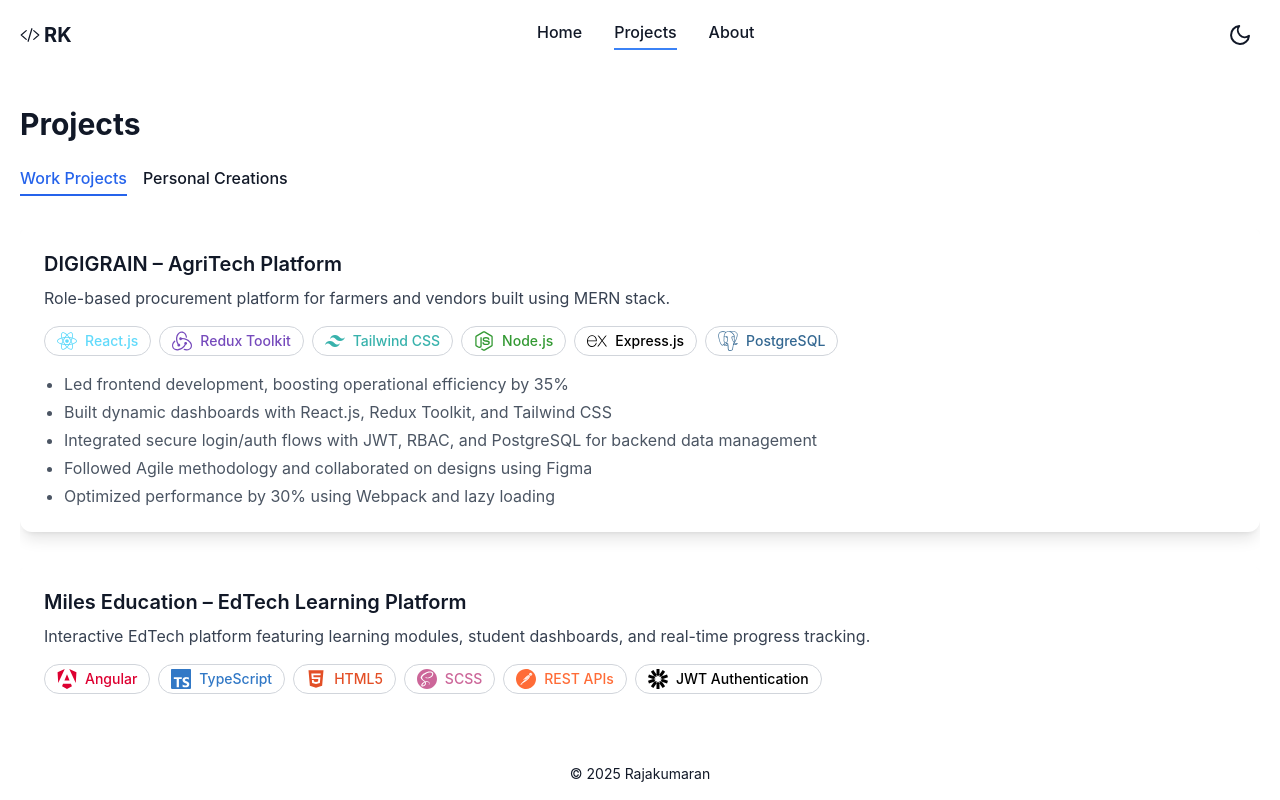
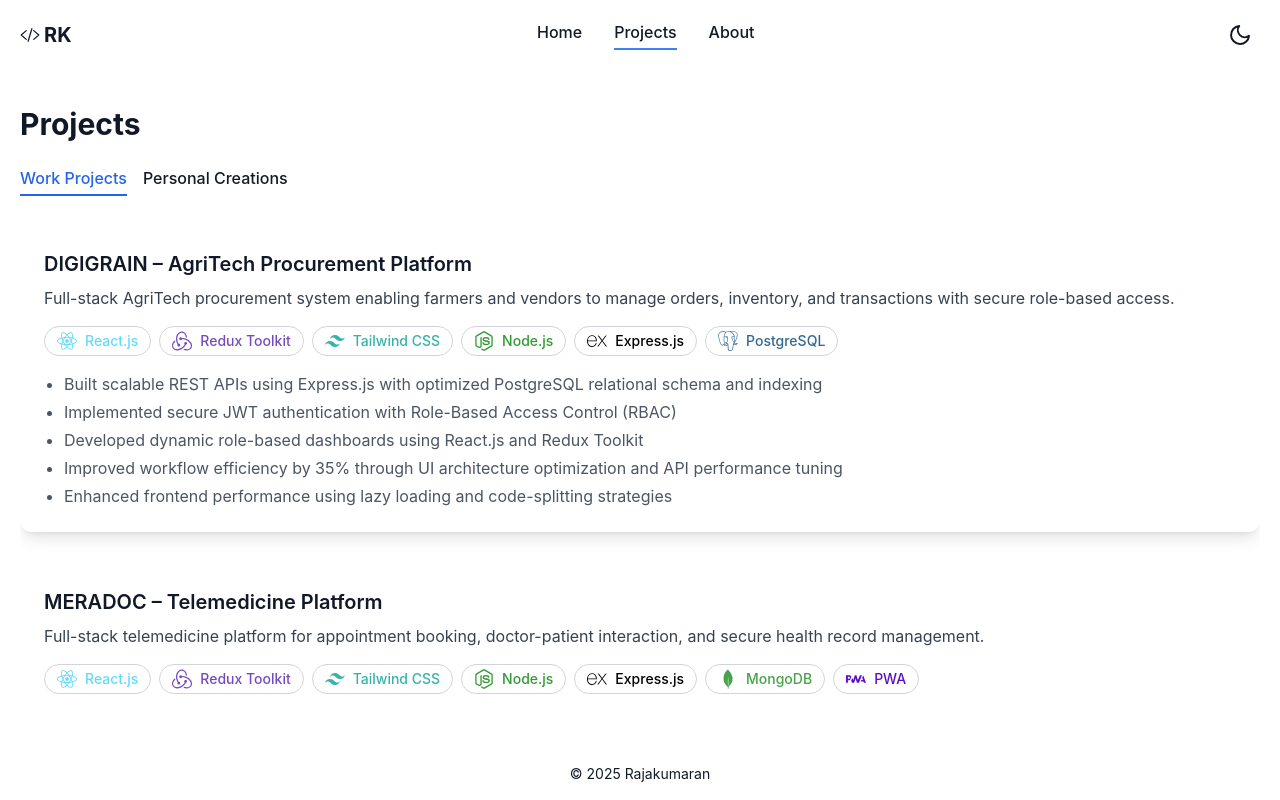
Before and after one commit to rajakuma6an2022/portfolio, a React (Vite) app in the folder Client/: page /projects in a window 1280 px wide. Built offline with nearby package versions, Linux system fonts and the light colour scheme.

Commit message:
profile update

```diff
--- a/Client/src/data/Portfolio.tsx
+++ b/Client/src/data/Portfolio.tsx
@@ -9,6 +9,8 @@
   FaAws,
   FaLinkedin,
   FaDatabase,
+  FaLanguage,
+  FaGitAlt,
 } from "react-icons/fa";
 import {
   SiNextdotjs,
@@ -34,11 +36,17 @@
   SiSass,
   SiPassport,
   SiPwa,
+  SiReactivex,
+  SiSecurityscorecard,
+  SiGithubactions,
+  SiScrumalliance,
+  SiDatabricks,
+  SiAuth0,
 } from "react-icons/si";
 import { PortfolioData } from "../types/portfolioTypes";
 import rajkumar from "../assets/rajkumar.jpg";
 import naukri from "../assets/naukri.png";
-import resume from "../assets/rajakumaran-MERN-resume.pdf";
+import resume from "../assets/rajakumaran-resume.pdf";
 import fullStackCertificate from "../assets/fullstackwebdev-certificate.pdf";
 
 export const portfolioData: PortfolioData = {
@@ -46,7 +54,7 @@
     name: "Raja Kumaran",
     role: "Full Stack Developer",
     description:
-      "Full Stack Developer | 2+ years experience building responsive, full-stack web applications with React, Angular, Node.js, Express, and MongoDB. Skilled in REST APIs, JWT authentication, Next.js, Redux Toolkit, and Tailwind CSS. Passionate about creating optimized, maintainable, and scalable solutions.",
+      "Results-driven Full Stack Developer with 2+ years of experience building scalable, production-ready web applications using React, Angular, Next.js, Node.js, and Express. Specialized in designing secure REST APIs with JWT authentication and RBAC, and optimizing database performance with PostgreSQL and MongoDB. Strong focus on performance tuning, clean architecture, and delivering responsive, user-focused digital experiences.",
     location: "Chennai, India",
     email: "rajakuma6an93@gmail.com",
     phone: "+91 96004 49228",
@@ -58,9 +66,9 @@
 
   companyProjects: [
     {
-      title: "DIGIGRAIN – AgriTech Platform",
+      title: "DIGIGRAIN – AgriTech Procurement Platform",
       description:
-        "Role-based procurement platform for farmers and vendors built using MERN stack.",
+        "Full-stack AgriTech procurement system enabling farmers and vendors to manage orders, inventory, and transactions with secure role-based access.",
       technologies: [
         { name: "React.js", icon: <FaReact />, color: "#61DAFB" },
         { name: "Redux Toolkit", icon: <SiRedux />, color: "#764ABC" },
@@ -70,22 +78,86 @@
         { name: "PostgreSQL", icon: <SiPostgresql />, color: "#336791" },
       ],
       highlights: [
-        "Led frontend development, boosting operational efficiency by 35%",
-        "Built dynamic dashboards with React.js, Redux Toolkit, and Tailwind CSS",
-        "Integrated secure login/auth flows with JWT, RBAC, and PostgreSQL for backend data management",
-        "Followed Agile methodology and collaborated on designs using Figma",
-        "Optimized performance by 30% using Webpack and lazy loading",
+        "Built scalable REST APIs using Express.js with optimized PostgreSQL relational schema and indexing",
+        "Implemented secure JWT authentication with Role-Based Access Control (RBAC)",
+        "Developed dynamic role-based dashboards using React.js and Redux Toolkit",
+        "Improved workflow efficiency by 35% through UI architecture optimization and API performance tuning",
+        "Enhanced frontend performance using lazy loading and code-splitting strategies",
       ],
     },
+
+    {
+      title: "MERADOC – Telemedicine Platform",
+      description:
+        "Full-stack telemedicine platform for appointment booking, doctor-patient interaction, and secure health record management.",
+      technologies: [
+        { name: "React.js", icon: <FaReact />, color: "#61DAFB" },
+        { name: "Redux Toolkit", icon: <SiRedux />, color: "#764ABC" },
+        { name: "Tailwind CSS", icon: <SiTailwindcss />, color: "#38B2AC" },
+        { name: "Node.js", icon: <FaNodeJs />, color: "#339933" },
+        { name: "Express.js", icon: <SiExpress />, color: "#000000" },
+        { name: "MongoDB", icon: <SiMongodb />, color: "#47A248" },
+        { name: "PWA", icon: <SiPwa />, color: "#5A0FC8" },
+      ],
+      highlights: [
+        "Developed secure JWT-based authentication and appointment management APIs",
+        "Optimized MongoDB queries using indexing, pagination, and aggregation pipelines",
+        "Implemented Progressive Web App (PWA) features including service workers, caching, and offline access",
+        "Improved application load performance by 30% through caching and API response optimization",
+        "Built responsive UI workflows with Redux Toolkit for real-time booking updates",
+      ],
+    },
+
+    {
+      title: "SANCHU ANIMAL HOSPITAL – Veterinary Platform",
+      description:
+        "Full-stack veterinary care and appointment management platform with server-side rendering and optimized performance.",
+      technologies: [
+        { name: "Next.js", icon: <SiNextdotjs />, color: "#000000" },
+        { name: "Redux Toolkit", icon: <SiRedux />, color: "#764ABC" },
+        { name: "Node.js", icon: <FaNodeJs />, color: "#339933" },
+        { name: "Express.js", icon: <SiExpress />, color: "#000000" },
+        { name: "MongoDB", icon: <SiMongodb />, color: "#47A248" },
+      ],
+      highlights: [
+        "Built RESTful backend services for appointment scheduling and pet health records",
+        "Designed efficient MongoDB schemas with indexing for optimized data retrieval",
+        "Enhanced performance using Next.js SSR, dynamic imports, and image optimization",
+        "Improved responsiveness and cross-device compatibility with optimized UI components",
+        "Reduced page load times through code splitting and bundle optimization",
+      ],
+    },
+
+    {
+      title: "FINDOC – Fintech Financial Dashboard",
+      description:
+        "Interactive financial dashboard for portfolio management, stock tracking, and real-time analytics.",
+      technologies: [
+        { name: "React.js", icon: <FaReact />, color: "#61DAFB" },
+        { name: "Redux Toolkit", icon: <SiRedux />, color: "#764ABC" },
+        { name: "Tailwind CSS", icon: <SiTailwindcss />, color: "#38B2AC" },
+        { name: "Node.js", icon: <FaNodeJs />, color: "#339933" },
+        { name: "Express.js", icon: <SiExpress />, color: "#000000" },
+        { name: "MongoDB", icon: <SiMongodb />, color: "#47A248" },
+        { name: "PWA", icon: <SiPwa />, color: "#5A0FC8" },
+      ],
+      highlights: [
+        "Developed interactive financial dashboard with portfolio and transaction tracking",
+        "Integrated real-time stock market APIs with Redux Toolkit for state synchronization",
+        "Built secure backend services with Express.js and optimized MongoDB schema design",
+        "Reduced UI rendering time by 20% through memoization and component optimization",
+        "Implemented PWA support with offline portfolio access and persistent theming",
+      ],
+    },
+
     {
       title: "Miles Education – EdTech Learning Platform",
       description:
-        "Interactive EdTech platform featuring learning modules, student dashboards, and real-time progress tracking.",
+        "Modular EdTech platform featuring interactive learning modules, dashboards, and real-time progress tracking.",
       technologies: [
         { name: "Angular", icon: <SiAngular />, color: "#DD0031" },
         { name: "TypeScript", icon: <SiTypescript />, color: "#3178C6" },
-        { name: "HTML5", icon: <FaHtml5 />, color: "#E34F26" },
-        { name: "SCSS", icon: <SiSass />, color: "#CC6699" },
+        { name: "RxJS", icon: <SiReactivex />, color: "#B7178C" },
         { name: "REST APIs", icon: <SiPostman />, color: "#FF6C37" },
         {
           name: "JWT Authentication",
@@ -94,73 +166,11 @@
         },
       ],
       highlights: [
-        "Developed interactive learning modules and student dashboards using Angular and RxJS, improving learner engagement by 40%",
-        "Built optimized, reusable Angular components and state-driven UI workflows for seamless navigation and improved performance",
-        "Implemented secure authentication and role-based access using JWT for students, instructors, and admins",
-        "Integrated REST APIs for real-time course tracking, assessments, and progress analytics",
-        "Improved frontend load speed by 25% through lazy loading, route optimization, and code splitting",
-        "Collaborated with product and design teams to deliver scalable, user-friendly interfaces",
-      ],
-    },
-
-    {
-      title: "MERADOC – Telemedicine Platform",
-      description:
-        "Telemedicine platform for appointment booking and doctor-patient interaction using MERN stack.",
-      technologies: [
-        { name: "React.js", icon: <FaReact />, color: "#61DAFB" },
-        { name: "Redux Toolkit", icon: <SiRedux />, color: "#764ABC" },
-        { name: "Bootstrap", icon: <SiBootstrap />, color: "#7952B3" },
-        { name: "Node.js", icon: <FaNodeJs />, color: "#339933" },
-        { name: "Express.js", icon: <SiExpress />, color: "#000000" },
-        { name: "MongoDB", icon: <SiMongodb />, color: "#47A248" },
-      ],
-      highlights: [
-        "Developed responsive UI using React.js, Tailwind CSS, and React Router v6",
-        "Integrated REST APIs for real-time appointment booking within the MERN stack",
-        "Implemented role-based dashboards and form validation with React-Hook-Form",
-        "Enhanced accessibility using WCAG standards and semantic HTML",
-        "Wrote unit tests using Jest and React Testing Library",
-      ],
-    },
-    {
-      title: "SANCHU ANIMAL HOSPITAL – Veterinary Platform",
-      description:
-        "Pet care and e-commerce portal built with Next.js and Redux in MERN stack.",
-      technologies: [
-        { name: "Next.js", icon: <SiNextdotjs />, color: "#000000" },
-        { name: "Redux Toolkit", icon: <SiRedux />, color: "#764ABC" },
-        { name: "Bootstrap", icon: <SiBootstrap />, color: "#7952B3" },
-        { name: "Node.js", icon: <FaNodeJs />, color: "#339933" },
-        { name: "Express.js", icon: <SiExpress />, color: "#000000" },
-        { name: "MongoDB", icon: <SiMongodb />, color: "#47A248" },
-      ],
-      highlights: [
-        "Developed pet care and e-commerce portal using Next.js and Redux in the MERN stack",
-        "Integrated appointment scheduling and pet health tracking interfaces",
-        "Collaborated on a UI/UX revamp, increasing average session duration by 25%",
-        "Ensured 100% mobile responsiveness for all key features",
-        "Boosted page load speeds by 30% using lazy loading and dynamic imports",
-      ],
-    },
-    {
-      title: "FINDOC – Financial Services Dashboard",
-      description:
-        "Interactive financial dashboard for tracking stocks and mutual funds using MERN stack.",
-      technologies: [
-        { name: "React.js", icon: <FaReact />, color: "#61DAFB" },
-        { name: "Redux Toolkit", icon: <SiRedux />, color: "#764ABC" },
-        { name: "Tailwind CSS", icon: <SiTailwindcss />, color: "#38B2AC" },
-        { name: "Node.js", icon: <FaNodeJs />, color: "#339933" },
-        { name: "Express.js", icon: <SiExpress />, color: "#000000" },
-        { name: "MongoDB", icon: <SiMongodb />, color: "#47A248" },
-      ],
-      highlights: [
-        "Built interactive financial dashboard using React.js and Node.js/Express for backend services",
-        "Integrated MongoDB to store user preferences, portfolios, and transaction history",
-        "Connected real-time stock and mutual fund APIs using Redux Toolkit for state management",
-        "Enhanced UI performance for charts and tables, reducing load time by 20%",
-        "Implemented persistent light/dark theme across sessions using local storage and context",
+        "Developed modular Angular dashboards using RxJS-driven state management",
+        "Integrated secure JWT-based authentication with role-based access control",
+        "Connected REST APIs for real-time course tracking and assessment analytics",
+        "Improved application performance by 25% using lazy loading and route-level optimization",
+        "Built reusable components and scalable architecture for long-term maintainability",
       ],
     },
   ],
@@ -207,74 +217,94 @@
       link: "", // optional – update if different
     },
   ],
+
   skills: [
     {
-      category: "Frontend",
+      category: "Frontend Technologies",
       items: [
         { name: "React.js", icon: <FaReact />, color: "#61DAFB" },
+        { name: "Next.js", icon: <SiNextdotjs />, color: "#000000" },
         { name: "Angular", icon: <SiAngular />, color: "#DD0031" },
-        { name: "Next.js", icon: <SiNextdotjs />, color: "#000000" },
-        { name: "Redux Toolkit", icon: <SiRedux />, color: "#764ABC" },
-        { name: "Tailwind CSS", icon: <SiTailwindcss />, color: "#38B2AC" },
+        { name: "TypeScript", icon: <SiTypescript />, color: "#3178C6" },
+        { name: "JavaScript", icon: <SiJavascript />, color: "#F7DF1E" },
         { name: "HTML5", icon: <FaHtml5 />, color: "#E34F26" },
         { name: "CSS3", icon: <FaCss3Alt />, color: "#1572B6" },
+        { name: "Tailwind CSS", icon: <SiTailwindcss />, color: "#38B2AC" },
+        { name: "Redux Toolkit", icon: <SiRedux />, color: "#764ABC" },
+        { name: "RxJS", icon: <SiReactivex />, color: "#B7178C" },
+        { name: "React Router", icon: <FaReact />, color: "#61DAFB" },
+        { name: "Progressive Web Apps", icon: <SiPwa />, color: "#5A0FC8" },
+        { name: "Responsive Design", icon: <FaReact />, color: "#61DAFB" },
       ],
     },
+
     {
-      category: "Backend",
+      category: "Backend Technologies",
       items: [
         { name: "Node.js", icon: <FaNodeJs />, color: "#339933" },
         { name: "Express.js", icon: <SiExpress />, color: "#000000" },
-        { name: "REST APIs", icon: <SiExpress />, color: "#FF5733" },
+        { name: "RESTful APIs", icon: <SiPostman />, color: "#FF6C37" },
         {
           name: "JWT Authentication",
-          icon: <SiJavascript />,
-          color: "#F7DF1E",
+          icon: <SiJsonwebtokens />,
+          color: "#000000",
+        },
+        { name: "RBAC", icon: <SiAuth0 />, color: "#EB5424" },
+      ],
+    },
+
+    {
+      category: "Database",
+      items: [
+        { name: "MongoDB", icon: <SiMongodb />, color: "#47A248" },
+        { name: "Mongoose ODM", icon: <SiMongodb />, color: "#880000" },
+        { name: "PostgreSQL", icon: <SiPostgresql />, color: "#336791" },
+        { name: "Indexing", icon: <SiDatabricks />, color: "#FF3621" },
+        { name: "Aggregation", icon: <SiMongodb />, color: "#47A248" },
+        {
+          name: "Query Optimization",
+          icon: <SiPostgresql />,
+          color: "#336791",
         },
       ],
     },
+
     {
-      category: "Database",
-      items: [{ name: "MongoDB", icon: <SiMongodb />, color: "#47A248" }],
-    },
-    {
-      category: "Programming",
+      category: "DevOps & Tools",
       items: [
-        { name: "JavaScript", icon: <SiJavascript />, color: "#F7DF1E" },
-        { name: "TypeScript", icon: <SiTypescript />, color: "#3178C6" },
+        { name: "Git", icon: <FaGitAlt />, color: "#F05032" },
+        { name: "GitHub", icon: <FaGithub />, color: "#181717" },
+        { name: "Docker", icon: <FaDocker />, color: "#2496ED" },
+        { name: "Webpack", icon: <SiWebpack />, color: "#8DD6F9" },
+        { name: "Babel", icon: <SiBabel />, color: "#F9DC3E" },
+        { name: "Jest", icon: <SiJest />, color: "#C21325" },
+        { name: "React Testing Library", icon: <FaReact />, color: "#61DAFB" },
       ],
     },
+
     {
-      category: "Testing & Deployment",
+      category: "Methodologies",
       items: [
-        { name: "Jest", icon: <SiJest />, color: "#C21325" },
-        { name: "Git", icon: <FaGithub />, color: "#F05032" },
-        { name: "Docker", icon: <FaDocker />, color: "#2496ED" },
-        { name: "Vercel", icon: <SiVercel />, color: "#000000" },
-        // { name: "AWS", icon: <FaAws />, color: "#FF9900" },
-        // { name: "React Testing Library", icon: <FaReact />, color: "#61DAFB" },
-        // { name: "ESLint", icon: <SiEslint />, color: "#4B32C3" },
-        // { name: "Prettier", icon: <SiPrettier />, color: "#F7B93E" },
+        { name: "Agile", icon: <SiScrumalliance />, color: "#009FDA" },
+        { name: "Scrum", icon: <SiScrumalliance />, color: "#009FDA" },
+        { name: "CI/CD", icon: <SiGithubactions />, color: "#2088FF" },
+        { name: "Code Reviews", icon: <FaGithub />, color: "#181717" },
+        {
+          name: "Secure Coding Practices",
+          icon: <SiSecurityscorecard />,
+          color: "#2E8B57",
+        },
       ],
     },
+
     {
-      category: "Build & Optimization",
+      category: "Languages Known",
       items: [
-        { name: "Webpack", icon: <SiWebpack />, color: "#8DD6F9" },
-        { name: "Babel", icon: <SiBabel />, color: "#F9DC3E" },
+        { name: "English (Fluent)", icon: <FaLanguage />, color: "#4B8BBE" },
+        { name: "Tamil (Native)", icon: <FaLanguage />, color: "#4B8BBE" },
       ],
     },
-    // {
-    //   category: "UI/UX & Tools",
-    //   items: [
-    //     { name: "Figma", icon: <SiFigma />, color: "#F24E1E" },
-    //     { name: "Responsive Design", icon: <FaReact />, color: "#61DAFB" },
-    //     { name: "Accessibility (WCAG)", icon: <FaReact />, color: "#61DAFB" },
-    //     { name: "Storybook", icon: <SiStorybook />, color: "#FF4785" },
-    //   ],
-    // },
   ],
-
   jobPortals: [
     {
       category: "Job Portals",
--- a/Client/src/pages/About.tsx
+++ b/Client/src/pages/About.tsx
@@ -68,48 +68,59 @@
           </div>
         </div>
       ) : activeTab === "Skills" ? (
-        <div className="">
-          <h2 className="md:text-2xl text-lg sm:text-3xl md:text-4xl font-bold mb-2 md:mb-6">
-            Skills
-          </h2>
-          {/* Right Column - Skills */}
-          <div className="grid grid-cols-1 sm:grid-cols-4 gap-4 sm:gap-6">
-            {portfolioData.skills.map((category) => (
-              <motion.div
-                key={category.category}
-                className="p-4 border border-gray-200 dark:border-gray-700 rounded-xl bg-white dark:bg-gray-800 flex flex-col
-                 hover:shadow-2xl dark:hover:shadow-[0_10px_25px_rgba(255,255,255,0.1)] transition-shadow"
-                initial={{ opacity: 0, y: 10 }}
-                whileInView={{ opacity: 1, y: 0 }}
-                viewport={{ once: true }}
-              >
-                <h3 className="font-bold md:text-lg text-base mb-4 text-gray-800 dark:text-gray-100">
-                  {category.category}
-                </h3>
-                <div className="flex flex-wrap gap-5 sm:gap-4 justify-start">
-                  {category.items.map((skill) => (
-                    <motion.div
-                      key={skill.name}
-                      className="flex flex-col items-center justify-center w-14 h-14 sm:w-16 sm:h-16 p-2 rounded-lg
-                       hover:scale-110 hover:-translate-y-1 transition-transform shadow-sm dark:shadow-[0_2px_6px_rgba(255,255,255,0.05)]"
-                      whileHover={{ scale: 1.15, y: -3 }}
-                    >
-                      <div
-                        className="text-2xl sm:text-3xl mb-1 sm:mb-2"
-                        style={{ color: skill.color || "#000" }}
-                      >
-                        {skill.icon}
-                      </div>
-                      <span className="text-xs sm:text-sm font-medium text-center text-gray-700 dark:text-gray-200">
-                        {skill.name}
-                      </span>
-                    </motion.div>
-                  ))}
-                </div>
-              </motion.div>
-            ))}
-          </div>
-        </div>
+        <div className="flex flex-wrap gap-4">
+  {portfolioData.skills.flatMap(cat => cat.items).map(skill => (
+    <div
+      key={skill.name}
+      className="flex items-center gap-2 px-4 py-2 rounded-full bg-gray-100 dark:bg-gray-700 shadow-sm hover:scale-110 transition"
+    >
+      <span style={{ color: skill.color }}>{skill.icon}</span>
+      <span className="text-sm font-medium">{skill.name}</span>
+    </div>
+  ))}
+</div>
+        // <div className="">
+        //   <h2 className="md:text-2xl text-lg sm:text-3xl md:text-4xl font-bold mb-2 md:mb-6">
+        //     Skills
+        //   </h2>
+        //   {/* Right Column - Skills */}
+        //   <div className="grid grid-cols-1 sm:grid-cols-4 gap-4 sm:gap-6">
+        //     {portfolioData.skills.map((category) => (
+        //       <motion.div
+        //         key={category.category}
+        //         className="p-4 border border-gray-200 dark:border-gray-700 rounded-xl bg-white dark:bg-gray-800 flex flex-col
+        //          hover:shadow-2xl dark:hover:shadow-[0_10px_25px_rgba(255,255,255,0.1)] transition-shadow"
+        //         initial={{ opacity: 0, y: 10 }}
+        //         whileInView={{ opacity: 1, y: 0 }}
+        //         viewport={{ once: true }}
+        //       >
+        //         <h3 className="font-bold md:text-lg text-base mb-4 text-gray-800 dark:text-gray-100">
+        //           {category.category}
+        //         </h3>
+        //         <div className="flex flex-wrap gap-5 sm:gap-4 justify-start">
+        //           {category.items.map((skill) => (
+        //             <motion.div
+        //               key={skill.name}
+        //               className="flex flex-col items-center justify-center w-14 h-14 sm:w-16 sm:h-16 p-2 rounded-lg
+        //                hover:scale-110 hover:-translate-y-1 transition-transform shadow-sm dark:shadow-[0_2px_6px_rgba(255,255,255,0.05)]"
+        //               whileHover={{ scale: 1.15, y: -3 }}
+        //             >
+        //               <div
+        //                 className="text-2xl sm:text-3xl mb-1 sm:mb-2"
+        //                 style={{ color: skill.color || "#000" }}
+        //               >
+        //                 {skill.icon}
+        //               </div>
+        //               <span className="text-xs sm:text-sm font-medium text-center text-gray-700 dark:text-gray-200">
+        //                 {skill.name}
+        //               </span>
+        //             </motion.div>
+        //           ))}
+        //         </div>
+        //       </motion.div>
+        //     ))}
+        //   </div>
+        // </div>
       ) : (
         <div className="w-full md:w-[50%]">
           <h2 className="md:text-2xl text-lg sm:text-3xl md:text-4xl font-bold mb-2 md:mb-6">
```
Also changed, not shown: 2 other files (tests, documents, lock files or other folders).
